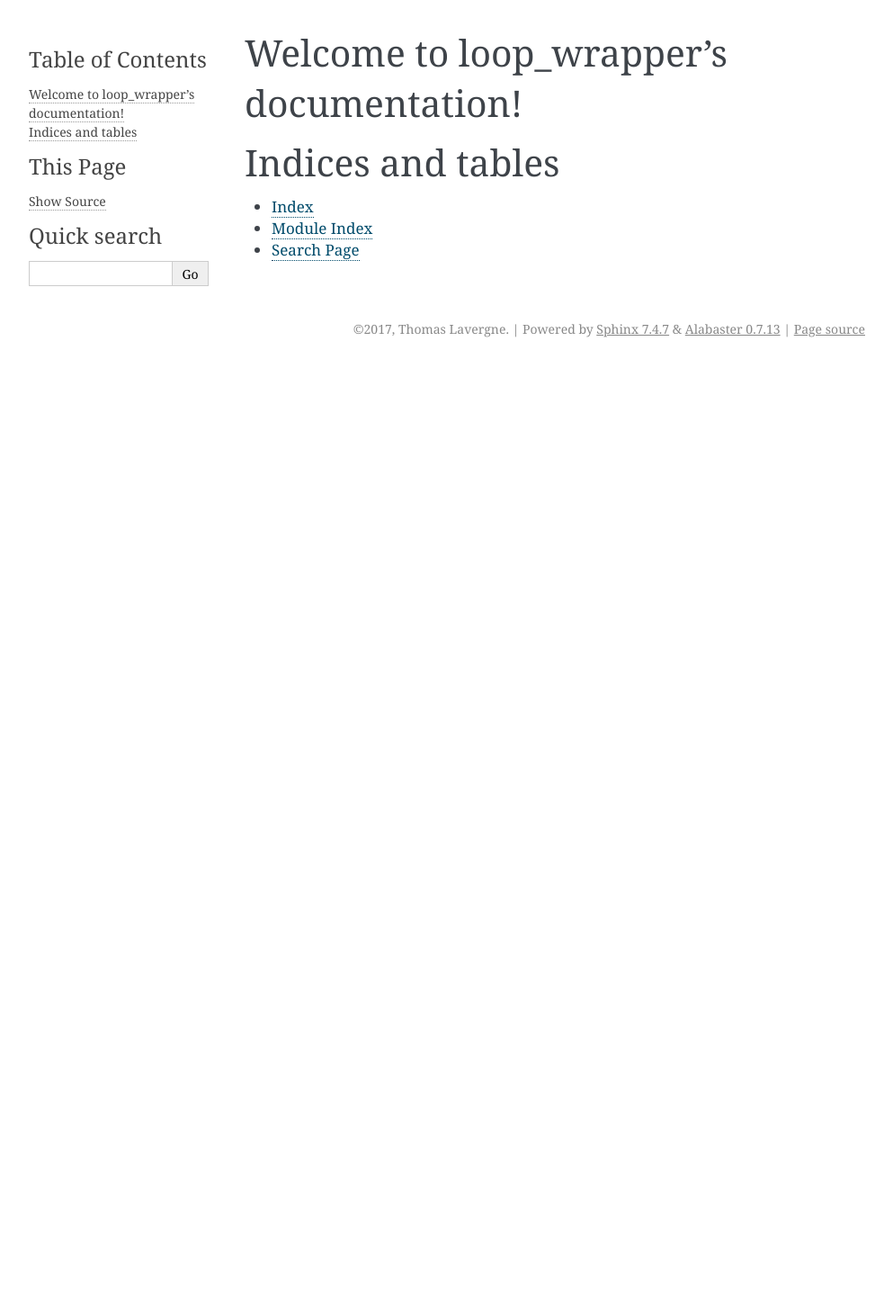
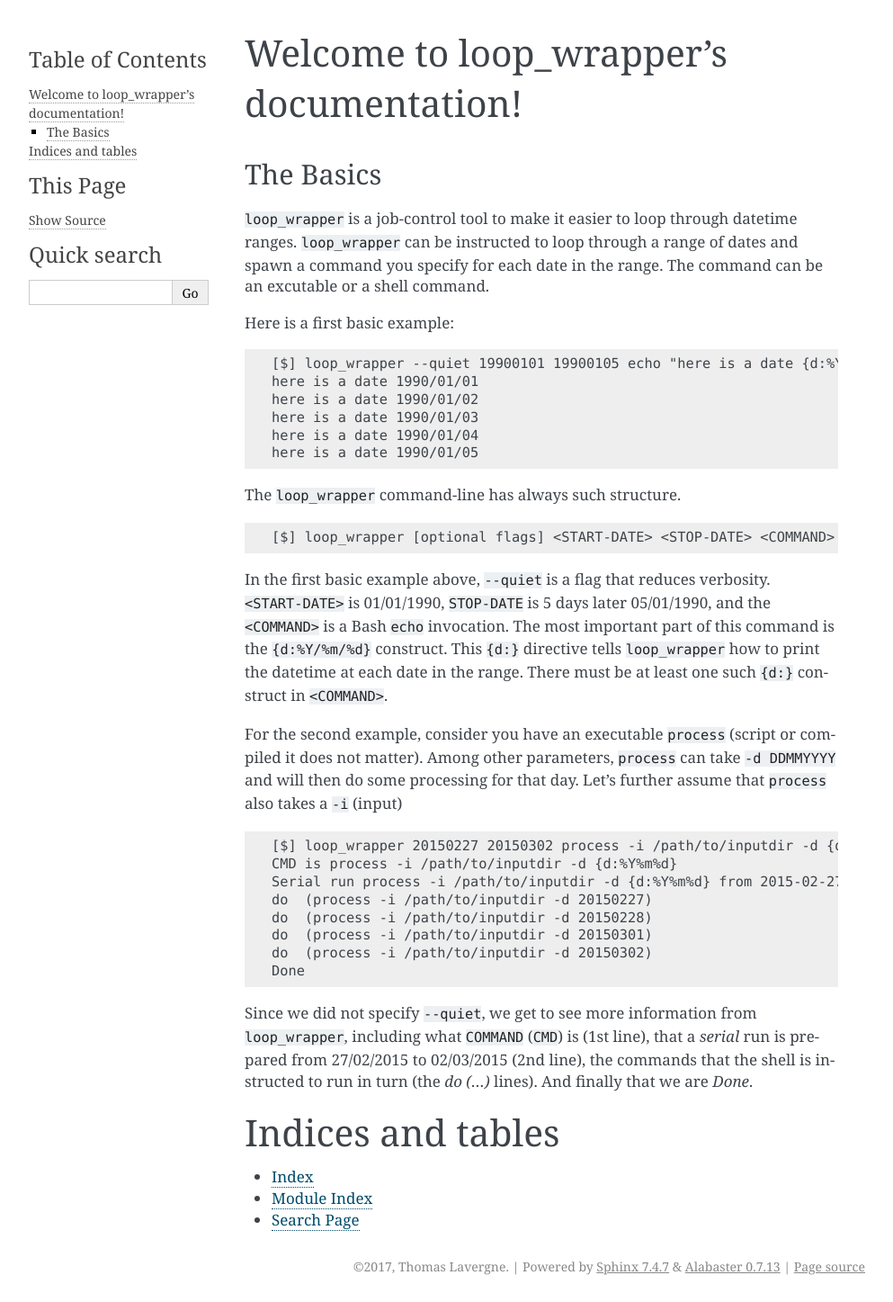
Before and after one commit to metno/loop_wrapper, a Sphinx documentation site: the page built from docs/index.rst, in a window 1280 px wide. Shown: the whole page at 90% size, without its empty margins (148-1141 px from the left). Built offline with Sphinx 7.4.7, drawn with Linux system fonts in a browser that asks for light colours; before the commit the page ends 900 px from its top, so only the background shows below that.

Commit message:
1st version of a reStructuredText doc

```diff
--- a/docs/index.rst
+++ b/docs/index.rst
@@ -10,7 +10,47 @@ Welcome to loop_wrapper's documentation!
    :maxdepth: 2
    :caption: Contents:
 
+----------------------
+The Basics
+----------------------
+``loop_wrapper`` is a job-control tool to make it easier to loop through datetime ranges.
+``loop_wrapper`` can be instructed to loop through a range of dates and spawn a command you specify
+for each date in the range. The command can be an excutable or a shell command.
 
+Here is a first basic example: ::
+
+        [$] loop_wrapper --quiet 19900101 19900105 echo "here is a date {d:%Y/%m/%d}"
+        here is a date 1990/01/01
+        here is a date 1990/01/02
+        here is a date 1990/01/03
+        here is a date 1990/01/04
+        here is a date 1990/01/05
+
+The ``loop_wrapper`` command-line has always such structure. ::
+
+        [$] loop_wrapper [optional flags] <START-DATE> <STOP-DATE> <COMMAND>
+
+In the first basic example above, ``--quiet`` is a flag that reduces verbosity. ``<START-DATE>`` is 01/01/1990,
+``STOP-DATE`` is 5 days later 05/01/1990, and the ``<COMMAND>`` is a Bash ``echo`` invocation. The most important
+part of this command is the ``{d:%Y/%m/%d}`` construct. This ``{d:}`` directive tells ``loop_wrapper`` how
+to print the datetime at each date in the range. There must be at least one such ``{d:}`` construct in ``<COMMAND>``.
+
+For the second example, consider you have an executable ``process`` (script or compiled it does not matter). Among other
+parameters, ``process`` can take ``-d DDMMYYYY`` and will then do some processing for that day. Let's further assume
+that ``process`` also takes a ``-i`` (input) ::
+
+        [$] loop_wrapper 20150227 20150302 process -i /path/to/inputdir -d {d:%Y%m%d}
+        CMD is process -i /path/to/inputdir -d {d:%Y%m%d}
+        Serial run process -i /path/to/inputdir -d {d:%Y%m%d} from 2015-02-27 00:00:00 to 2015-03-02 00:00:00
+        do  (process -i /path/to/inputdir -d 20150227)
+        do  (process -i /path/to/inputdir -d 20150228)
+        do  (process -i /path/to/inputdir -d 20150301)
+        do  (process -i /path/to/inputdir -d 20150302)
+        Done
+
+Since we did not specify ``--quiet``, we get to see more information from ``loop_wrapper``,
+including what ``COMMAND`` (``CMD``) is (1st line), that a *serial* run is prepared from 27/02/2015 to 02/03/2015 (2nd line),
+the commands that the shell is instructed to run in turn (the *do (...)* lines). And finally that we are *Done*.
 
 Indices and tables
 ==================
```
